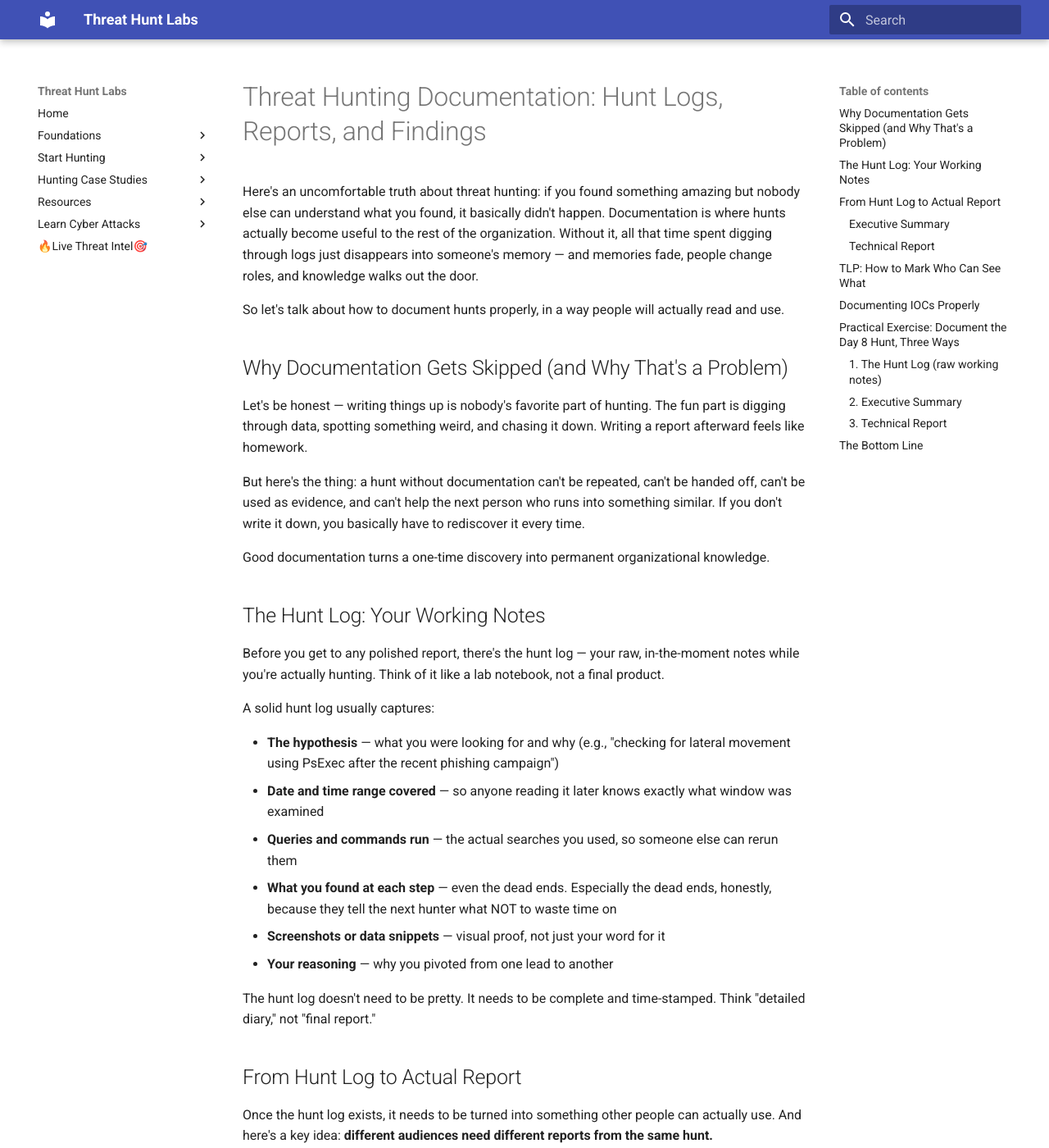
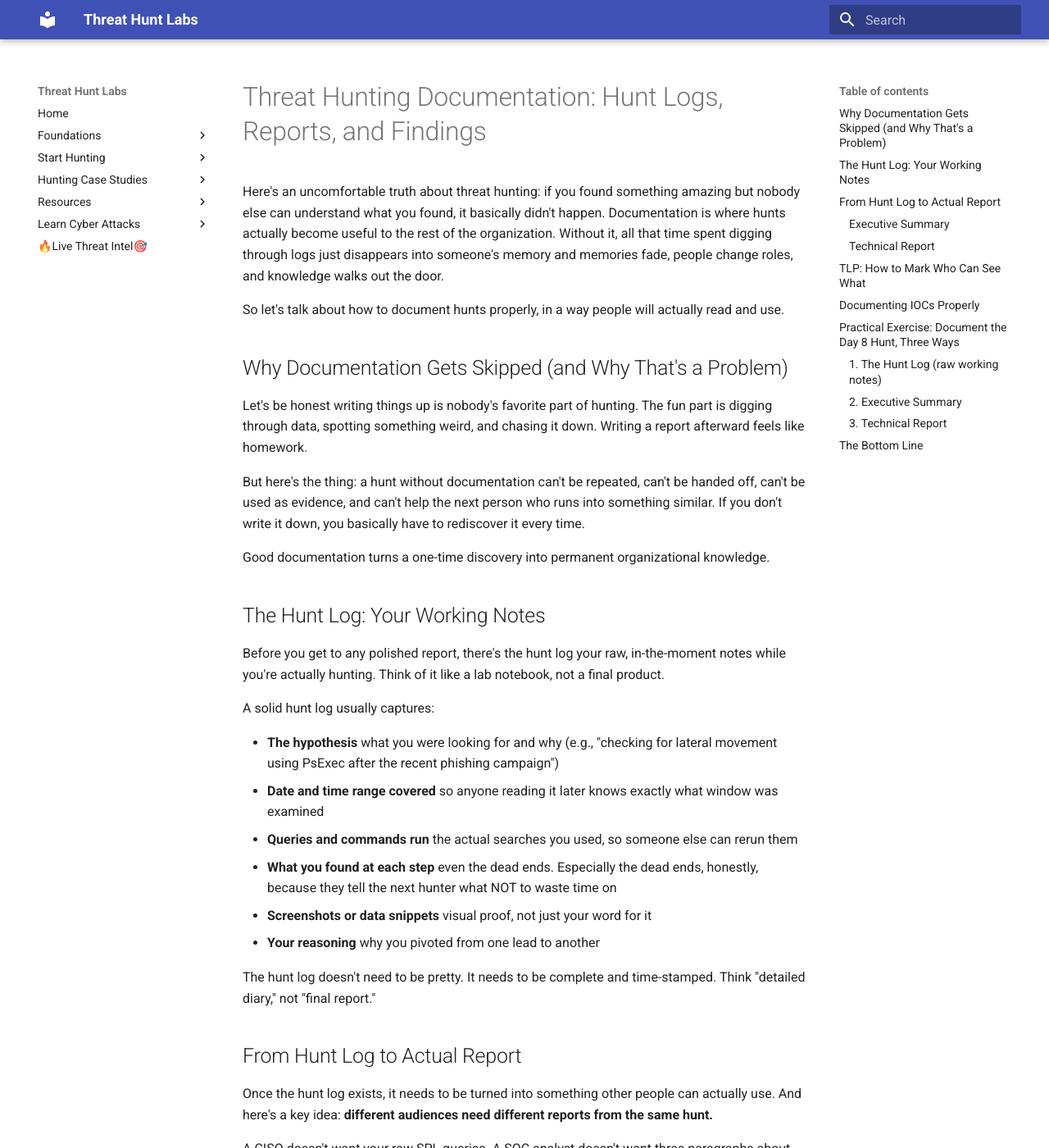
Before and after one commit to pbmundas/ThreatHuntingLabs, an MkDocs documentation site: the page built from docs/Start-Hunting/threat-hunting-documentation.md, in a window 1280 px wide and 1400 px high. Shown: the whole window at 82% size. Built offline with MkDocs 1.6.1 and Material for MkDocs 9.7.7, drawn with Linux system fonts in a browser that asks for light colours; some of the changed text lies outside the part shown.

```diff
--- a/docs/Start-Hunting/threat-hunting-documentation.md
+++ b/docs/Start-Hunting/threat-hunting-documentation.md
@@ -1,12 +1,12 @@
 # Threat Hunting Documentation: Hunt Logs, Reports, and Findings
 
-Here's an uncomfortable truth about threat hunting: if you found something amazing but nobody else can understand what you found, it basically didn't happen. Documentation is where hunts actually become useful to the rest of the organization. Without it, all that time spent digging through logs just disappears into someone's memory — and memories fade, people change roles, and knowledge walks out the door.
+Here's an uncomfortable truth about threat hunting: if you found something amazing but nobody else can understand what you found, it basically didn't happen. Documentation is where hunts actually become useful to the rest of the organization. Without it, all that time spent digging through logs just disappears into someone's memory and memories fade, people change roles, and knowledge walks out the door.
 
 So let's talk about how to document hunts properly, in a way people will actually read and use.
 
 ## Why Documentation Gets Skipped (and Why That's a Problem)
 
-Let's be honest — writing things up is nobody's favorite part of hunting. The fun part is digging through data, spotting something weird, and chasing it down. Writing a report afterward feels like homework.
+Let's be honest writing things up is nobody's favorite part of hunting. The fun part is digging through data, spotting something weird, and chasing it down. Writing a report afterward feels like homework.
 
 But here's the thing: a hunt without documentation can't be repeated, can't be handed off, can't be used as evidence, and can't help the next person who runs into something similar. If you don't write it down, you basically have to rediscover it every time.
 
@@ -14,16 +14,16 @@ Good documentation turns a one-time discovery into permanent organizational know
 
 ## The Hunt Log: Your Working Notes
 
-Before you get to any polished report, there's the hunt log — your raw, in-the-moment notes while you're actually hunting. Think of it like a lab notebook, not a final product.
+Before you get to any polished report, there's the hunt log your raw, in-the-moment notes while you're actually hunting. Think of it like a lab notebook, not a final product.
 
 A solid hunt log usually captures:
 
-- **The hypothesis** — what you were looking for and why (e.g., "checking for lateral movement using PsExec after the recent phishing campaign")
-- **Date and time range covered** — so anyone reading it later knows exactly what window was examined
-- **Queries and commands run** — the actual searches you used, so someone else can rerun them
-- **What you found at each step** — even the dead ends. Especially the dead ends, honestly, because they tell the next hunter what NOT to waste time on
-- **Screenshots or data snippets** — visual proof, not just your word for it
-- **Your reasoning** — why you pivoted from one lead to another
+- **The hypothesis** what you were looking for and why (e.g., "checking for lateral movement using PsExec after the recent phishing campaign")
+- **Date and time range covered** so anyone reading it later knows exactly what window was examined
+- **Queries and commands run** the actual searches you used, so someone else can rerun them
+- **What you found at each step** even the dead ends. Especially the dead ends, honestly, because they tell the next hunter what NOT to waste time on
+- **Screenshots or data snippets** visual proof, not just your word for it
+- **Your reasoning** why you pivoted from one lead to another
 
 The hunt log doesn't need to be pretty. It needs to be complete and time-stamped. Think "detailed diary," not "final report."
 
@@ -34,32 +34,32 @@ Once the hunt log exists, it needs to be turned into something other people can
 A CISO doesn't want your raw SPL queries. A SOC analyst doesn't want three paragraphs about business risk. So good hunting programs usually produce more than one version of the same findings.
 
 ### Executive Summary
-This is short — usually half a page to one page. No jargon, no query syntax, no acronym soup. It answers three questions:
+This is short usually half a page to one page. No jargon, no query syntax, no acronym soup. It answers three questions:
 1. What did we look for and why?
 2. What did we find?
 3. What's the business impact, and what needs to happen next?
 
-Executives care about risk, cost, and decisions they need to make — not technical mechanics.
+Executives care about risk, cost, and decisions they need to make not technical mechanics.
 
 ### Technical Report
 This is the detailed version for other analysts, SOC teams, or incident responders. It includes the actual queries, the IOCs, the timeline of activity, affected systems, and enough detail that someone could reproduce the hunt or take direct action from it (like writing a new detection rule).
 
-Same hunt, same findings — just written for a completely different reader.
+Same hunt, same findings just written for a completely different reader.
 
 ## TLP: How to Mark Who Can See What
 
 You'll often hear "TLP" thrown around in threat intel and hunting circles. TLP stands for **Traffic Light Protocol**, and it's basically a simple color-coded system for how far information is allowed to travel.
 
-- **TLP:RED** — for the eyes in the room only. Don't share this beyond the people it was directly given to.
-- **TLP:AMBER** — can be shared within your organization, and sometimes with partners who need it, but not publicly.
-- **TLP:GREEN** — can be shared within your community or industry, just not posted publicly on the internet.
-- **TLP:CLEAR** (previously called TLP:WHITE) — no real restrictions, safe for public release.
+- **TLP:RED** for the eyes in the room only. Don't share this beyond the people it was directly given to.
+- **TLP:AMBER** can be shared within your organization, and sometimes with partners who need it, but not publicly.
+- **TLP:GREEN** can be shared within your community or industry, just not posted publicly on the internet.
+- **TLP:CLEAR** (previously called TLP:WHITE) no real restrictions, safe for public release.
 
-Every hunt report should carry a TLP label right at the top. It sounds like a small thing, but it prevents sensitive findings — like details of an active compromise — from accidentally ending up somewhere they shouldn't.
+Every hunt report should carry a TLP label right at the top. It sounds like a small thing, but it prevents sensitive findings like details of an active compromise from accidentally ending up somewhere they shouldn't.
 
 ## Documenting IOCs Properly
 
-IOCs (Indicators of Compromise) are often the most valuable output of a hunt — the actual IPs, hashes, domains, or file names tied to malicious activity. But a list of IOCs with no context is nearly useless.
+IOCs (Indicators of Compromise) are often the most valuable output of a hunt the actual IPs, hashes, domains, or file names tied to malicious activity. But a list of IOCs with no context is nearly useless.
 
 Good IOC documentation includes:
 
@@ -67,10 +67,10 @@ Good IOC documentation includes:
 - **What type it is** (file hash, network indicator, registry key, etc.)
 - **Where it was seen** (which system, which log source)
 - **When it was seen** (timestamp)
-- **Confidence level** — are you certain this is malicious, or is it a "worth watching" indicator?
-- **Context** — what campaign or activity is this tied to?
+- **Confidence level** are you certain this is malicious, or is it a "worth watching" indicator?
+- **Context** what campaign or activity is this tied to?
 
-Without that context, an IOC list is just... a list. With context, it becomes something a SOC can actually act on — like building a detection rule or blocking traffic with confidence.
+Without that context, an IOC list is just... a list. With context, it becomes something a SOC can actually act on like building a detection rule or blocking traffic with confidence.
 
 ## Practical Exercise: Document the Day 8 Hunt, Three Ways
 
@@ -107,13 +107,13 @@ Scope: 40 endpoints, Windows Event Log ID 4698 (task creation)
 
 ### 3. Technical Report
 > **TLP:AMBER**
-> **Hunt Report: Scheduled Task Persistence — Day 8**
+> **Hunt Report: Scheduled Task Persistence Day 8**
 >
 > **Hypothesis:** Based on TI report #2026-114, hunted for adversarial use of Windows scheduled tasks for persistence.
 >
 > **Scope:** 40 endpoints, Event ID 4698, 30-day lookback.
 >
-> **Findings:** 3 endpoints (WKS-114, WKS-220, WKS-341) had a scheduled task named `WindowsUpdateHealthCheck` — not a legitimate Microsoft task. Task action executes a base64-encoded PowerShell payload that beacons to `185.x.x.x` every 6 hours.
+> **Findings:** 3 endpoints (WKS-114, WKS-220, WKS-341) had a scheduled task named `WindowsUpdateHealthCheck` not a legitimate Microsoft task. Task action executes a base64-encoded PowerShell payload that beacons to `185.x.x.x` every 6 hours.
 >
 > **IOCs:**
 > | Indicator | Type | Confidence | First Seen |
@@ -130,6 +130,6 @@ Notice how it's the exact same hunt, but each version serves a completely differ
 
 ## The Bottom Line
 
-Documentation isn't the boring afterthought of threat hunting — it's what makes hunting actually valuable to an organization. A brilliant find that lives only in your head helps nobody. The same find written up clearly, with the right IOCs, the right TLP marking, and the right version for the right audience? That's what turns a good hunter into a good hunting *program*.
+Documentation isn't the boring afterthought of threat hunting it's what makes hunting actually valuable to an organization. A brilliant find that lives only in your head helps nobody. The same find written up clearly, with the right IOCs, the right TLP marking, and the right version for the right audience? That's what turns a good hunter into a good hunting *program*.
 
 Write it down. Future-you (and everyone else on the team) will thank you and here is the link to [Threat Hunting Report template](Downloads/threat-hunting-related-document-references.md).
```
